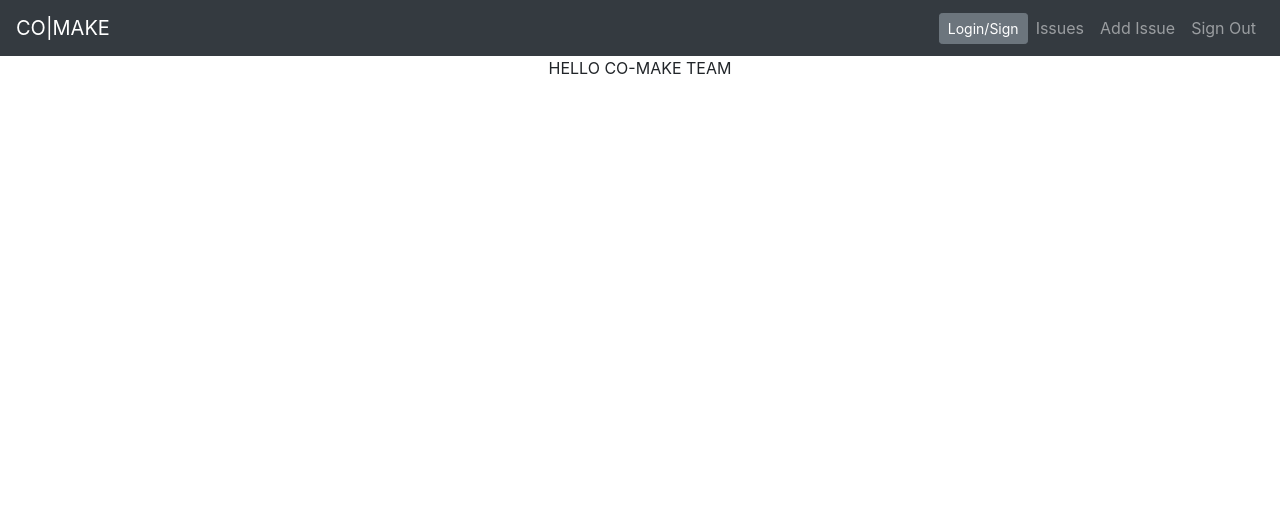
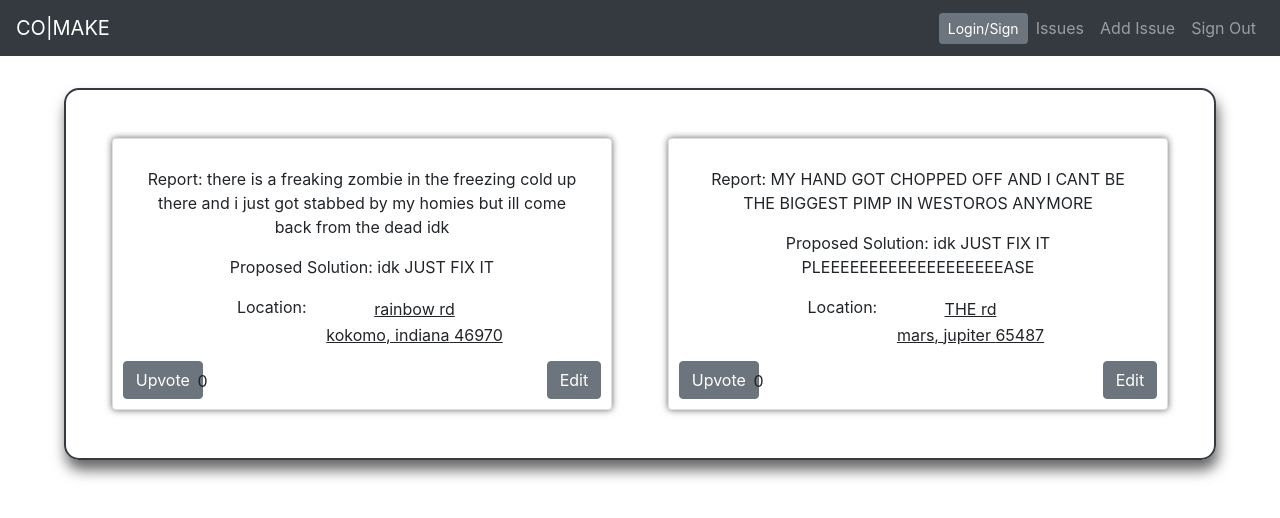
Before and after one commit to Co-make-tt76/front-end, a React (Create React App) app in the folder co-make/: page / in a window 1280 px wide. Shown: the top 518 px of the page. Built offline with nearby package versions, Linux system fonts and the light colour scheme; no server answers.

Commit message:
basic issueDisplay and issue component

```diff
--- a/co-make/src/App.css
+++ b/co-make/src/App.css
@@ -26,8 +26,58 @@
   width: 90%;
   border: 2px solid #343A40;
   border-radius: 15px;
-  box-shadow: 0px 13px 17px rgba(0,0,0,.6);
+  box-shadow: 2px 10px 14px rgba(0,0,0,.6);
+  display: flex;
 }
-#issueFormButton1 {
-  margin: auto .25% auto .5%;
+
+.issue-container {
+  width: 45%;
+  margin: 24px 2.5%;
 }
+
+.issue-container .card {
+  padding: 8px 8px 40px;
+  box-shadow: 0px 0px 7px rgba(0,0,0,.6);
+
+
+}
+
+.issues-display {
+  display: flex;
+  flex-direction: row;
+  flex-wrap: nowrap;
+}
+
+.big-location-container {
+  display: flex;
+  flex-direction: row;
+  justify-content: center;
+}
+
+.big-location-container .location {
+  margin: 0 4%;
+}
+
+.location-container p {
+  margin: 2px;
+  text-decoration: underline;
+}
+
+.upvote-container p {
+  position: absolute;
+  bottom: 0;
+  left: 17%
+}
+
+.upvote-button {
+  position: absolute;
+  bottom: 10px;
+  left: 2%;
+}
+
+.edit-button {
+  display: flex;
+  position: absolute;
+  bottom: 10px;
+  right: 2%;
+}
--- a/co-make/src/App.js
+++ b/co-make/src/App.js
@@ -4,8 +4,6 @@ import { Switch, Route } from 'react-router-dom';
 import NavBar from './components/NavBar';
 import IssuesList from './components/IssuesList';
 import LoginRegisterTab from './components/LoginRegisterTab'
-import Login from './components/Login';
-import Register from './components/Register';
 import AddNewIssue from './components/AddNewIssue';
 
 
@@ -14,8 +12,6 @@ function App() {
 	return (
 		<div className="App">
 			<NavBar />
-			<p>HELLO CO-MAKE TEAM</p>
-
 			<div className='routes'>
 				<Switch>
 					<Route exact path={["/", "/issues"]} component={IssuesList} />
--- a/co-make/src/components/Issue.js
+++ b/co-make/src/components/Issue.js
@@ -0,0 +1,33 @@
+import React from 'react';
+import {
+   Card, CardText, CardBody,
+   CardTitle, CardSubtitle, Button
+ } from 'reactstrap';
+
+export default function Issue(props) {
+
+   const { issue, upvote } = props;
+
+   return (
+      <div className='issue-container'>
+         <Card>
+            <CardBody>
+               <CardText>Report: {issue.report}</CardText>
+               <CardText>Proposed Solution: {issue.proposedSolution}</CardText>
+               <div className='big-location-container'>
+                  <CardTitle className='location'>Location:</CardTitle>
+                  <div className='location-container'>
+                     <p>{issue.incidentLocation}</p>
+                     <p>{issue.city}, {issue.state} {issue.zip}</p>
+                  </div>
+               </div>
+               <Button className='edit-button'>Edit</Button>
+               <div className='upvote-container'>
+                  <Button className='upvote-button' onClick={upvote}>Upvote</Button>
+                  <p>{issue.upvoteCount}</p>
+               </div>
+            </CardBody>
+         </Card>
+      </div>
+   )
+}
--- a/co-make/src/components/IssuesList.js
+++ b/co-make/src/components/IssuesList.js
@@ -1,7 +1,75 @@
-import React from 'react';
+import React, { useEffect, useState } from 'react';
+import axios from 'axios';
+import Issue from './Issue';
+
+const mockIssues = [
+   {
+      id: 1,
+      firstName: 'jon',
+      lastName: 'snow',
+      incidentLocation: 'rainbow rd',
+      address2: '',
+      city: 'kokomo',
+      state: 'indiana',
+      zip: '46970',
+      upvoteCount: 0,
+      comments: [],
+      report: 'there is a freaking zombie in the freezing cold up there and i just got stabbed by my homies but ill come back from the dead idk',
+      proposedSolution: 'idk JUST FIX IT',
+      solution: ''
+   },
+   {
+      id: 2,
+      firstName: 'jamie',
+      lastName: 'lanister',
+      incidentLocation: 'THE rd',
+      address2: '',
+      city: 'mars',
+      state: 'jupiter',
+      zip: '65487',
+      upvoteCount: 0,
+      comments: [],
+      report: 'MY HAND GOT CHOPPED OFF AND I CANT BE THE BIGGEST PIMP IN WESTOROS ANYMORE',
+      proposedSolution: 'idk JUST FIX IT PLEEEEEEEEEEEEEEEEEEEASE',
+      solution: ''
+   }
+]
 
 export default function IssuesList() {
+
+   const [issues, setIssues] = useState(mockIssues);
+
+   useEffect(() => {
+      axios
+         .get('https://comake-backend-tt76.herokuapp.com/issues')
+         .then(res => {
+            console.log(res)
+         })
+         .catch(err => {
+            console.log(err)
+         })
+   },[setIssues])
+
+   const upvote = issueId => {
+      setIssues(
+         issues.map(issue => {
+         if (issueId === issue.id) {
+            const upvotes = issue.upvoteCount;
+            return { ...issue, upvoteCount : upvotes + 1 }
+         } else {
+         return issue
+      }
+      }))
+      console.log('upvote')
+
+   }
+
    return (
-      null
+      <div className='issues-list-container'>
+         {issues.map((issue) => (
+               <Issue issue={issue} upvote={() => upvote(issue.id)} key={issue.id}/>
+
+         ))}
+      </div>
    )
 }
```
